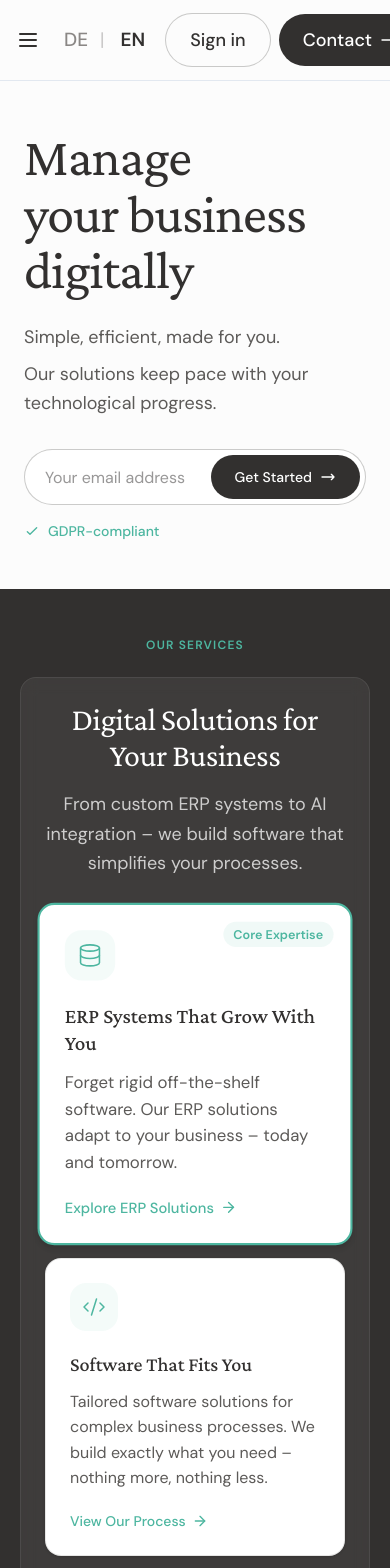
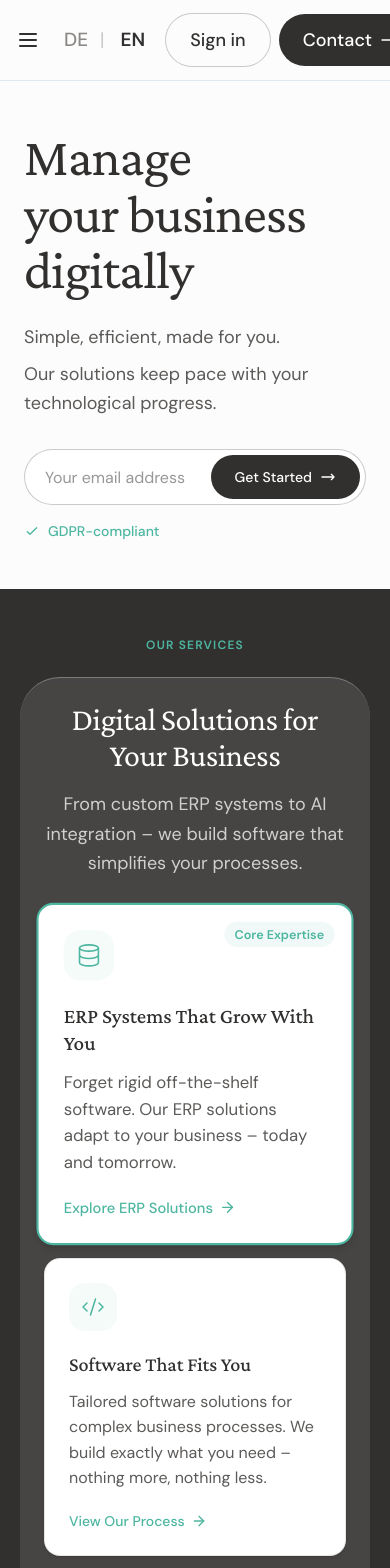
Before and after one commit to zaferkucuk/soluty-website, a Next.js app: page /en in a window 390 px wide. Shown: the top 1568 px of the page. Built offline with nearby package versions, Linux system fonts and the light colour scheme.

Commit message:
style: match Epicor inner card values — bg 0.1, border-top 0.3, radius 40px

```diff
--- a/app/[locale]/components/ServicesSection.tsx
+++ b/app/[locale]/components/ServicesSection.tsx
@@ -10,8 +10,8 @@ const COLORS = {
   textInverseSecondary: 'rgba(255, 255, 255, 0.75)',
   brandPrimary: '#4DB6A0',
   bgSection: '#32302F',
-  bgInnerCard: 'rgba(255, 255, 255, 0.06)',
-  borderInnerCard: 'rgba(255, 255, 255, 0.08)',
+  bgInnerCard: 'rgba(255, 255, 255, 0.1)',
+  borderInnerCard: 'rgba(255, 255, 255, 0.3)',
 };
 
 const FONTS = {
@@ -106,10 +106,11 @@ export function ServicesSection() {
 
         {/* ── Inner Card (Epicor-style raised container) ── */}
         <div
-          className="rounded-2xl md:rounded-3xl p-6 md:p-10 lg:p-14"
+          className="p-6 md:p-10 lg:p-14"
           style={{
             backgroundColor: COLORS.bgInnerCard,
-            border: `1px solid ${COLORS.borderInnerCard}`,
+            borderTop: `1px solid ${COLORS.borderInnerCard}`,
+            borderRadius: '40px',
             backdropFilter: 'blur(8px)',
             WebkitBackdropFilter: 'blur(8px)',
           }}
```
